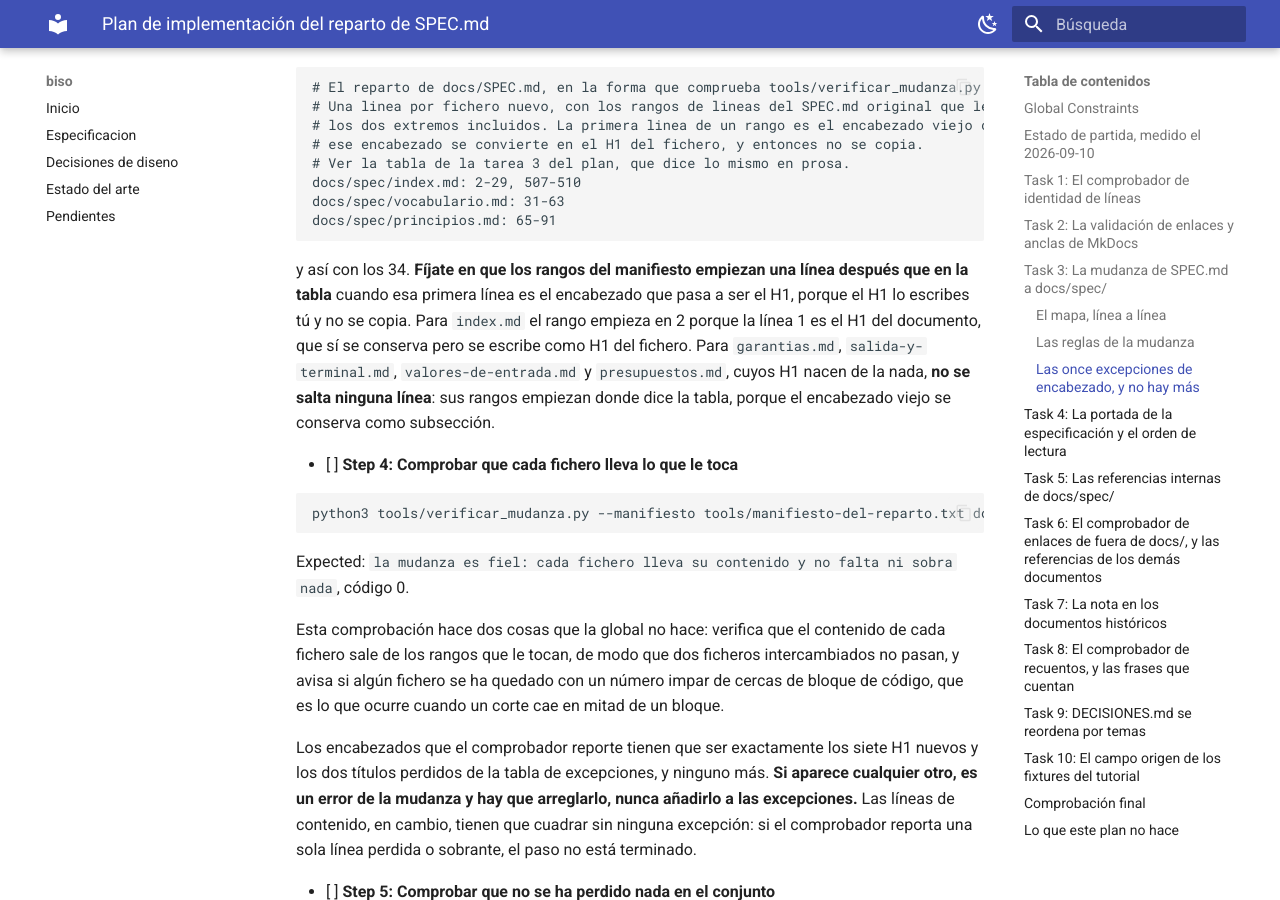
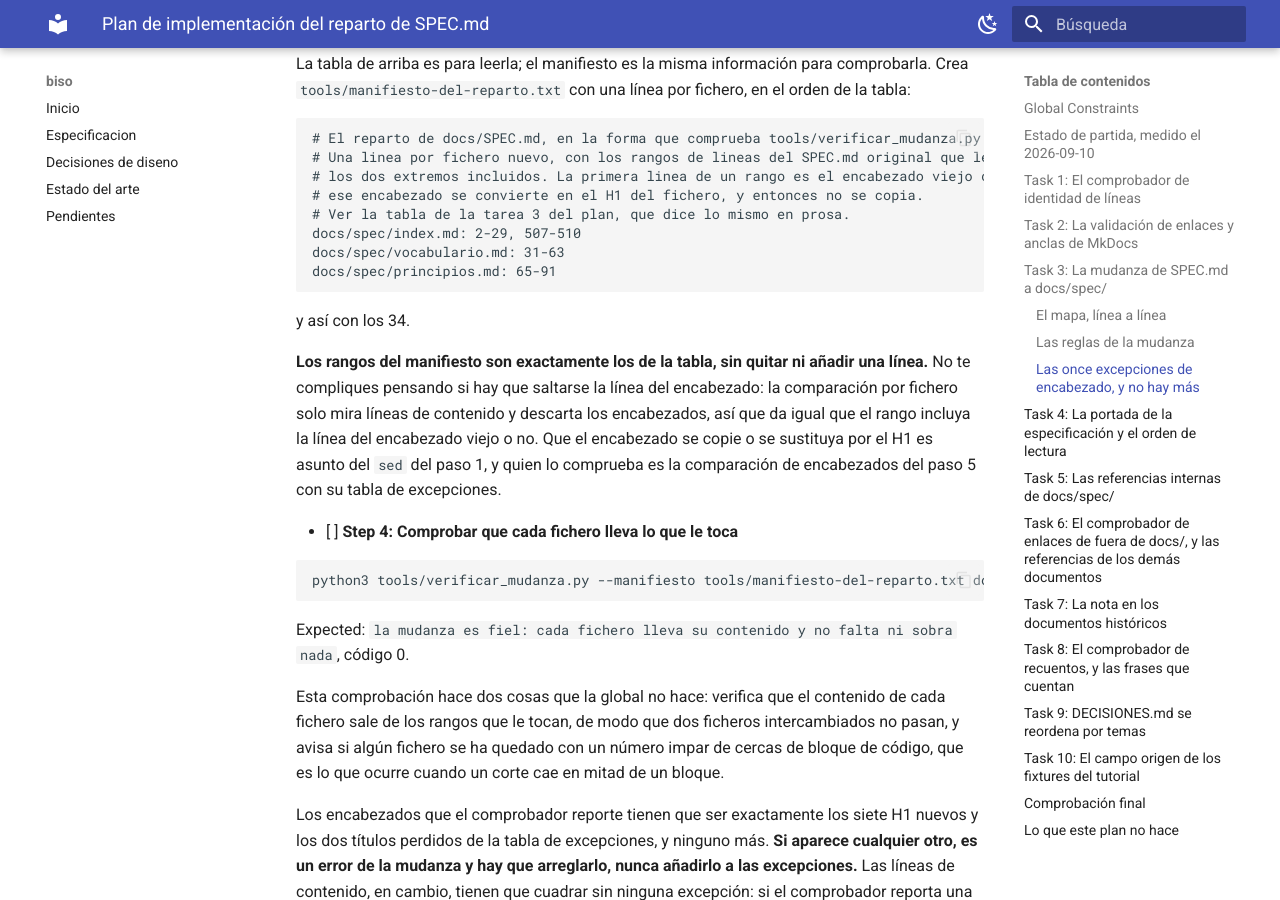
Before and after one commit to avilches/Biso, an MkDocs documentation site: the page built from docs/superpowers/plans/2026-09-10-reparto-de-la-spec.md, in a window 1280 px wide and 900 px high, scrolled down 14343 px. Built offline with MkDocs 1.6.1 and Material for MkDocs 9.7.7, drawn with Linux system fonts in a browser that asks for light colours; some of the changed text lies outside the part shown.

Commit message:
Simplifica el manifiesto y ordena los rangos del modelo de datos
Los rangos del manifiesto son los de la tabla tal cual: la comparacion por fichero
descarta los encabezados, asi que da igual que el rango incluya la linea del
encabezado viejo. Quien comprueba los encabezados es la comparacion en conjunto con
su tabla de excepciones.

Y los identificadores van al final del fichero del modelo de datos, no al principio,
porque delante dejarian una subseccion por encima de la introduccion de su seccion.

````diff
--- a/docs/superpowers/plans/2026-09-10-reparto-de-la-spec.md
+++ b/docs/superpowers/plans/2026-09-10-reparto-de-la-spec.md
@@ -473,7 +473,7 @@ que aparecen en la tabla.
 | `docs/spec/salida-y-terminal.md` | 511-598 | 88 | Terminal, flujos de salida y codificación |
 | `docs/spec/valores-de-entrada.md` | 599-674 | 76 | Cómo se pasa un valor |
 | `docs/spec/garantias.md` | 675-721, 746-812 | 114 | Orden de escritura, concurrencia y datos dañados |
-| `docs/spec/modelo-de-datos.md` | 722-745, 868-1170 | 327 | El modelo de datos de una tarea |
+| `docs/spec/modelo-de-datos.md` | 868-1170, 722-745 | 327 | El modelo de datos de una tarea |
 | `docs/spec/presupuestos.md` | 813-867, 1545-1585 | 96 | Los presupuestos de arranque y de tamaño |
 | `docs/spec/vocabularios.md` | 1171-1271 | 101 | Los vocabularios del tablero y la regla de validación |
 | `docs/spec/referencias.md` | 1272-1352 | 81 | Cómo se resuelve una referencia a una tarea |
@@ -507,7 +507,9 @@ Las cinco mudanzas que no son un corte limpio, y que el diseño justifica:
 - **La resolución del tablero** (3.2) sale de dentro de las banderas globales, que se quedan con el
   resto de la sección 3 en `invocacion.md`, también con un hueco en medio.
 - **Los identificadores** (4.11, líneas 722-745) se van con el modelo de datos, porque hablan de los
-  identificadores de las tareas.
+  identificadores de las tareas. Van **al final** del fichero, detrás de la sección 5 entera, y por eso su
+  rango es el segundo de esa fila: si fueran delante, una subsección quedaría por encima de la
+  introducción de su propia sección.
 - **La ayuda se reúne**: el comando `biso help` (10.13) y la ayuda de primer nivel (sección 11) van al
   mismo fichero.
 - **La introducción de las reglas transversales** (líneas 507-510) va a `docs/spec/index.md`, porque
@@ -604,12 +606,13 @@ docs/spec/vocabulario.md: 31-63
 docs/spec/principios.md: 65-91
 ```
 
-y así con los 34. **Fíjate en que los rangos del manifiesto empiezan una línea después que en la tabla**
-cuando esa primera línea es el encabezado que pasa a ser el H1, porque el H1 lo escribes tú y no se copia.
-Para `index.md` el rango empieza en 2 porque la línea 1 es el H1 del documento, que sí se conserva pero se
-escribe como H1 del fichero. Para `garantias.md`, `salida-y-terminal.md`, `valores-de-entrada.md` y
-`presupuestos.md`, cuyos H1 nacen de la nada, **no se salta ninguna línea**: sus rangos empiezan donde dice
-la tabla, porque el encabezado viejo se conserva como subsección.
+y así con los 34.
+
+**Los rangos del manifiesto son exactamente los de la tabla, sin quitar ni añadir una línea.** No te
+compliques pensando si hay que saltarse la línea del encabezado: la comparación por fichero solo mira
+líneas de contenido y descarta los encabezados, así que da igual que el rango incluya la línea del
+encabezado viejo o no. Que el encabezado se copie o se sustituya por el H1 es asunto del `sed` del paso 1,
+y quien lo comprueba es la comparación de encabezados del paso 5 con su tabla de excepciones.
 
 - [ ] **Step 4: Comprobar que cada fichero lleva lo que le toca**
 
````
